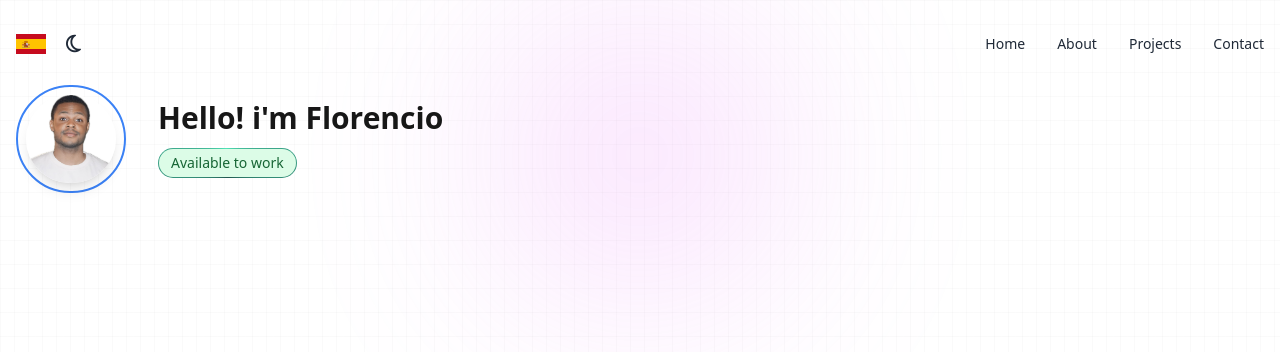
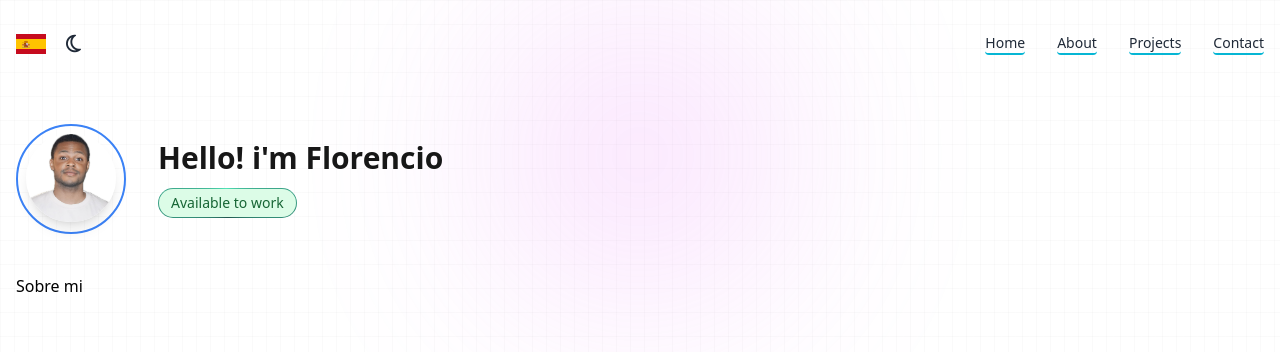
Before and after one commit to FlorencioTom/porfolio, a Next.js app in the folder porfolio/: page / in a window 1280 px wide. Shown: the top 352 px of the page. Built offline with nearby package versions, Linux system fonts and the light colour scheme.

Commit message:
texto sobre mi

```diff
--- a/porfolio/src/app/Nav/Nav.jsx
+++ b/porfolio/src/app/Nav/Nav.jsx
@@ -11,8 +11,6 @@ const Nav = () => {
     const { t, i18n } = useTranslation();
     const [flag, setFlag] = useState(0);
     const [darkMode, setDarkMode] = useState(false);
-    const [isOpen, setIsOpen] = useState(false);
-    const [isMD, setIsMD] = useState(false);
 
     const toggleLanguage = () => {
         i18n.changeLanguage(flag === 0 ? 'es' : 'en');
@@ -34,7 +32,7 @@ const Nav = () => {
       <Navbar fluid rounded className={theme.root.base}>
         <Navbar.Brand>
           <Image
-            className="mr-5 dark:text-white"
+            className="mr-5 dark:text-white transition-transform duration-200 transform hover:scale-110"
             src={flag === 0 ? "/es.svg" : "/gb.svg"}
             alt="Flag"
             width={30}
@@ -43,7 +41,7 @@ const Nav = () => {
             style={{ cursor: "pointer" }}
           />
           <i
-            className={`fa-regular ${darkMode ? "fa-sun" : "fa-moon"} text-xl text-gray-800 dark:text-white`}
+            className={`transition-transform duration-200 transform hover:scale-110 fa-regular ${darkMode ? "fa-sun" : "fa-moon"} text-xl text-gray-800 dark:text-white`}
             onClick={toggleColorMode}
             style={{ cursor: "pointer" }}
           ></i>
--- a/porfolio/src/app/Nav/navTheme.js
+++ b/porfolio/src/app/Nav/navTheme.js
@@ -29,15 +29,15 @@ export const theme = {
     }
   },
   link: {
-      base: 'hover:bg-transparent block rounded py-2 pl-3 pr-4 md:p-0 cursor-pointer text-gray-800 dark:text-white hover:text-cyan-700 hover:text-cyan-700 dark:hover:text-yellow-500 dark:hover:bg-transparent transition-all duration-300',
+    base: "hover:bg-transparent block rounded py-2 pl-3 pr-4 md:p-0 cursor-pointer text-gray-800 dark:hover:text-yellow-500 hover:text-cyan-700 dark:hover:text-yellow-500 transition-all duration-300 border-b-2 border-cyan-500",
     active: {
-        on: "bg-cyan-700 border rounded text-white dark:text-white md:bg-transparent md:text-cyan-700",
-        off: "border-b border-gray-100 text-gray-700 dark:text-gray-400 dark:hover:text-white md:border-0 md:hover:bg-transparent md:hover:text-cyan-700 md:dark:hover:bg-transparent md:dark:hover:text-white",
+      on: "bg-cyan-700 text-white dark:text-white md:bg-transparent md:text-cyan-700",
+      off: "",
     },
     disabled: {
-        on: 'text-gray-400 hover:cursor-not-allowed dark:text-gray-600',
-        off: ''
-      }
+      on: "text-gray-400 hover:cursor-not-allowed dark:text-gray-600",
+      off: "",
+    },
   },
   toggle: {
     base: 'inline-flex items-center rounded-lg p-2 text-sm text-gray-500 focus:outline-none focus:ring-2 focus:ring-gray-200 dark:text-gray-400 md:hidden',
--- a/porfolio/src/app/i18n.js
+++ b/porfolio/src/app/i18n.js
@@ -9,7 +9,8 @@ const resources = {
       "projects": "Projects",
       "contact": "Contact",
       "title-intro":"Hello! i'm  Florencio",
-      "availability":"Available to work"
+      "availability":"Available to work",
+      "aboutme":"Sobre mi"
     }
   },
   es: {
@@ -19,7 +20,8 @@ const resources = {
       "projects": "Proyectos",
       "contact": "Contacto",
       "title-intro":"Hola! Soy Florencio",
-      "availability":"Disponible para Trabajar"
+      "availability":"Disponible para Trabajar",
+      "aboutme":"¡Hola! Soy Florencio, un desarrollador web junior apasionado por la creación de experiencias digitales intuitivas y atractivas. Si tienes un proyecto en mente o simplemente quieres conectar, ¡no dudes en contactarme! Estoy listo para aportar mis conocimientos"
     }
   }
 };
--- a/porfolio/src/app/page.js
+++ b/porfolio/src/app/page.js
@@ -13,7 +13,8 @@ export default function Home() {
   return (
     <>
       <Nav/>
-      <section className="flex justify-center sm:justify-start py-4 px-4 xl:max-w-screen-xl lg:max-w-screen-lg md:max-w-screen-md sm:max-w-screen-sm mx-auto items-center">
+      <section className="mt-10 flex flex-col md:justify-start sm:justify-center py-4 px-4 xl:max-w-screen-xl lg:max-w-screen-lg md:max-w-screen-md sm:max-w-screen-sm mx-auto">
+        <div className="flex">
           <div className="rounded-full border-2 border-blue-500 p-2"> {/* Aquí agregamos padding para la separación */}
             <motion.img src="/florencio.jpg" alt="Florencio" width={90} className="rounded-full object-cover shadow-lg" style={{ cursor: "pointer", height:'auto' }}
                   animate={shake ? { x: [0, -5, 5, -5, 5, 0] } : {}} transition={{ duration: 0.3, repeat: 1 }}
@@ -37,6 +38,12 @@ export default function Home() {
               </div>
             </a>
           </div>
+        </div>
+        <div className="mt-10">
+          <p className="text-black  dark:text-white">
+            {t('aboutme')}
+          </p>
+        </div>
       </section>
     </>
   );
```
Also changed, not shown: 1 other file (tests, documents, lock files or other folders). Lines whose indentation alone changed are shown as unchanged.
